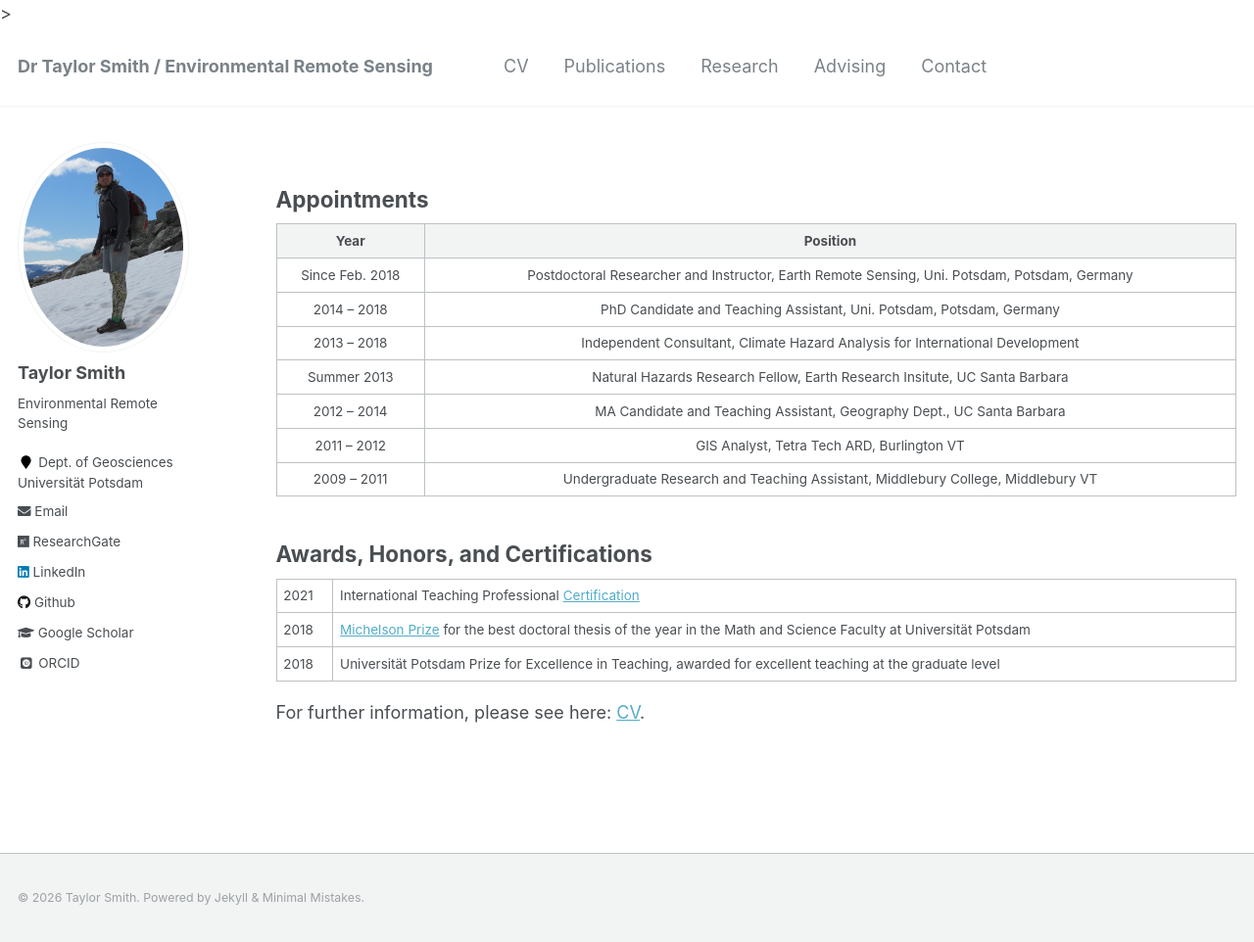
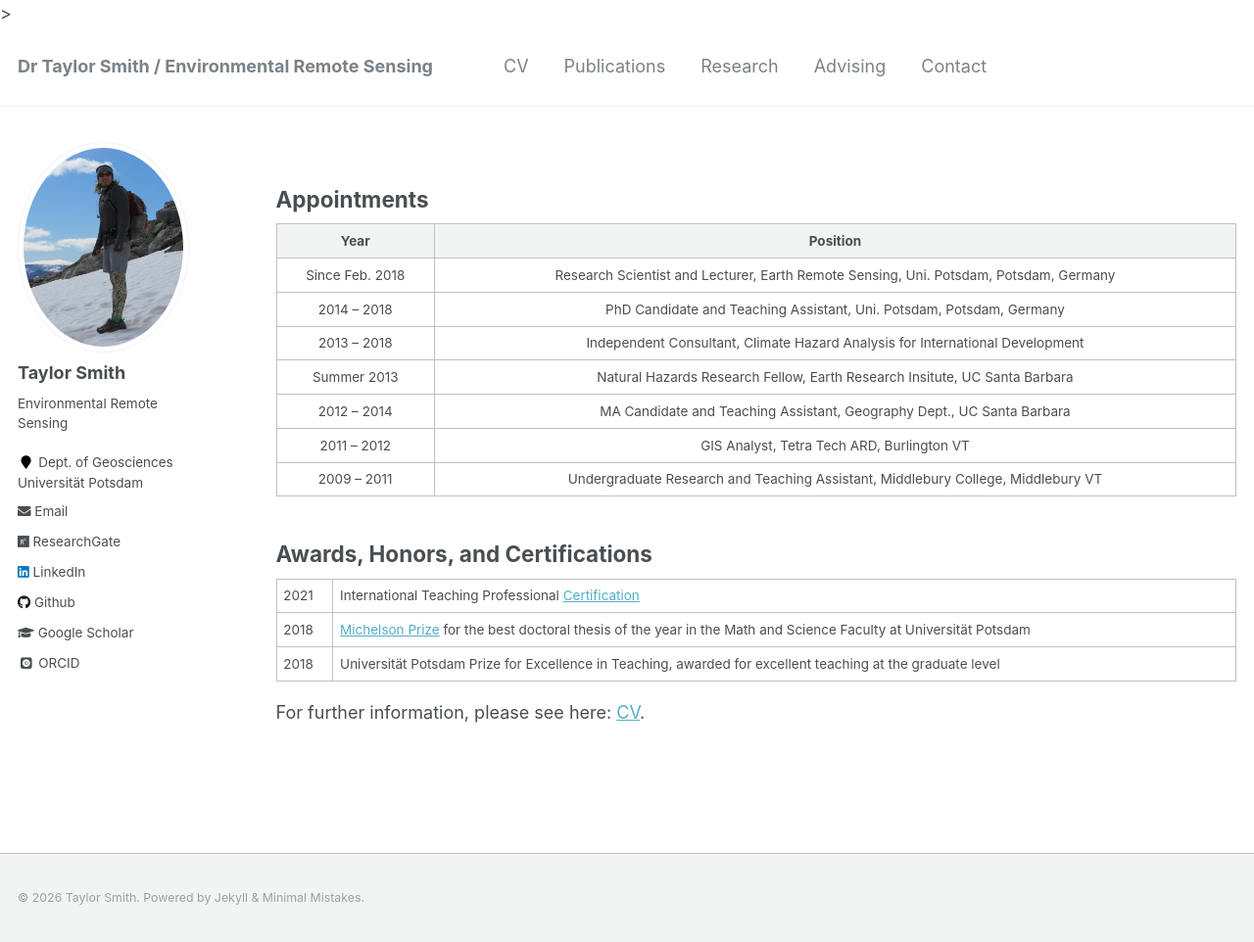
Before and after one commit to tasmi/tasmi.github.io, a Jekyll site: the page built from _pages/cv.md, in a window 1280 px wide and 962 px high. Shown: the whole window at 98% size. Built offline with Jekyll 4.4.1, drawn with Linux system fonts in a browser that asks for light colours; some web fonts are replaced.

Commit message:
Update cv.md

```diff
--- a/_pages/cv.md
+++ b/_pages/cv.md
@@ -11,7 +11,7 @@ redirect_from:
 
 | Year | Position |
 |:----:|:--------:|
-| Since Feb. 2018 | Postdoctoral Researcher and Instructor, Earth Remote Sensing, Uni. Potsdam, Potsdam, Germany |
+| Since Feb. 2018 | Research Scientist and Lecturer, Earth Remote Sensing, Uni. Potsdam, Potsdam, Germany |
 | 2014 -- 2018 | PhD Candidate and Teaching Assistant, Uni. Potsdam, Potsdam, Germany |
 | 2013 -- 2018 | Independent Consultant, Climate Hazard Analysis for International Development |
 | Summer 2013  | Natural Hazards Research Fellow, Earth Research Insitute, UC Santa Barbara |
```
